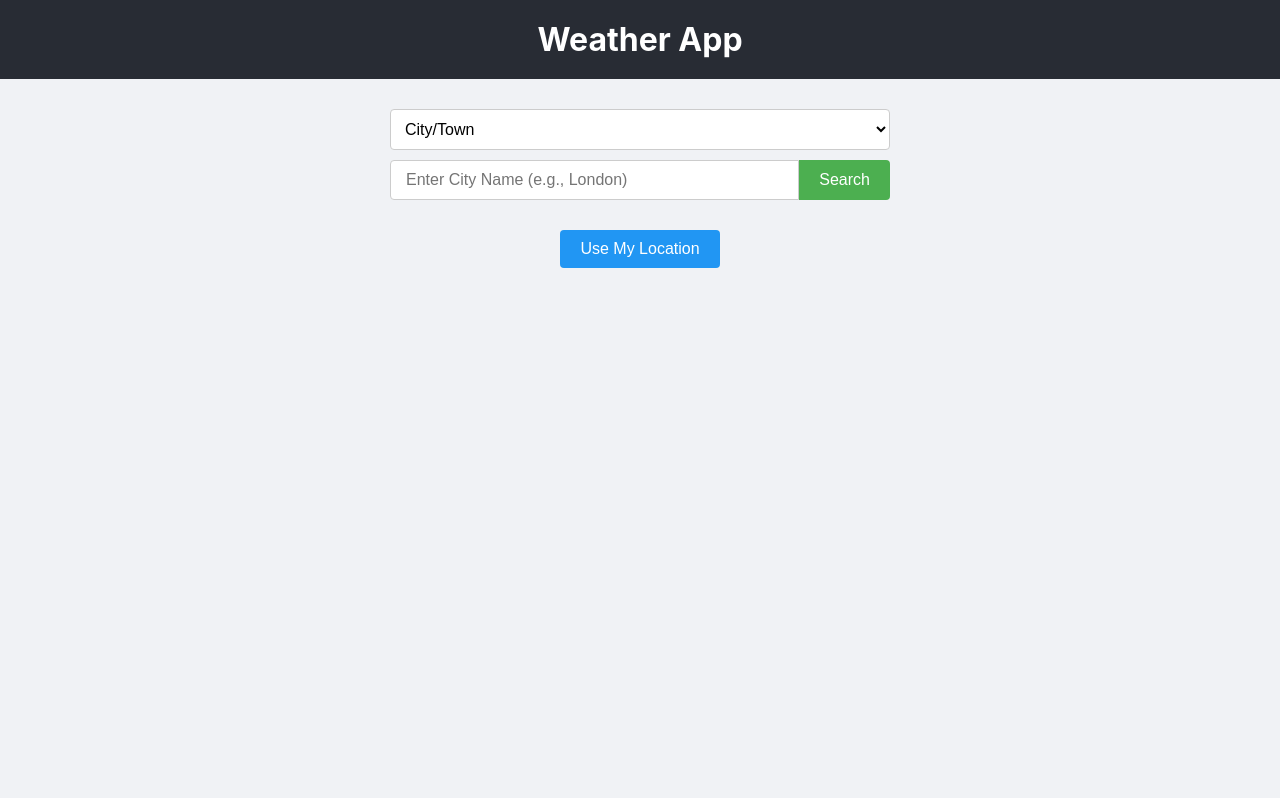
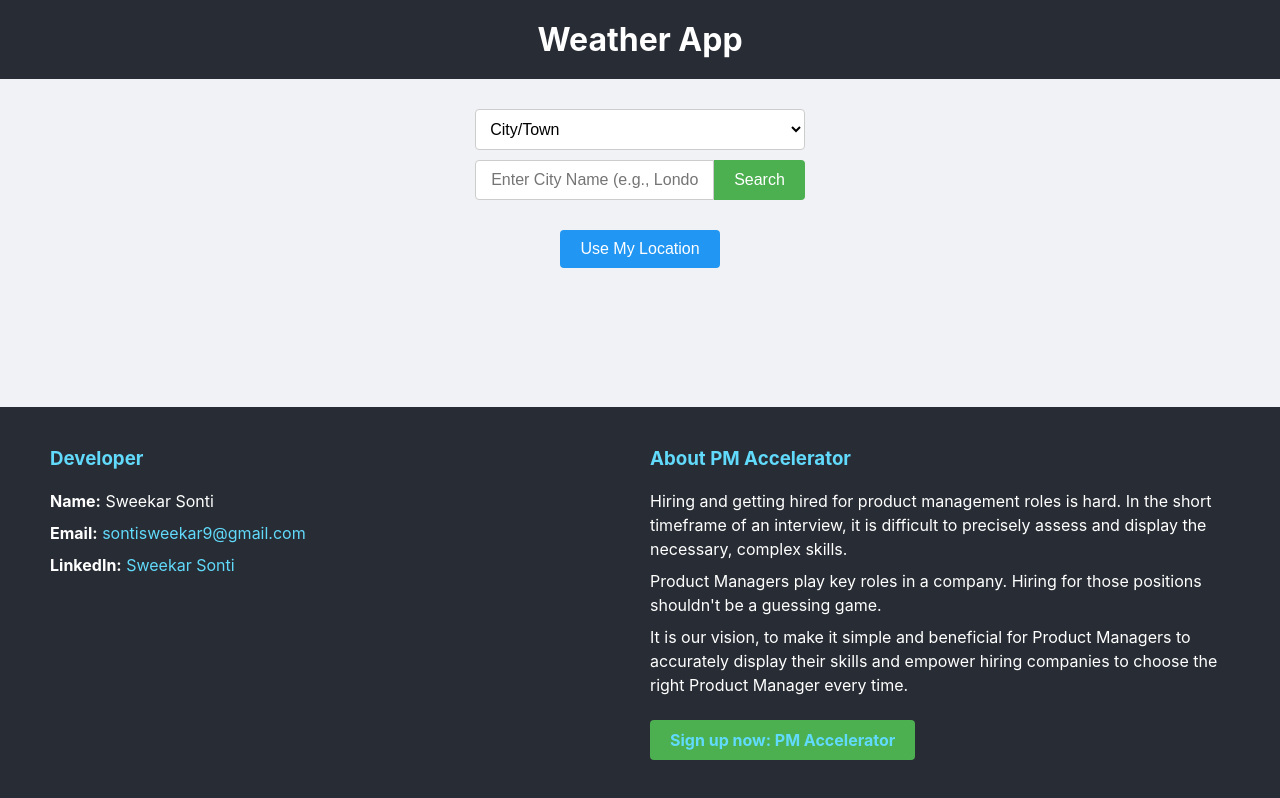
Before and after one commit to beginner4a3/weather-app, a React (Create React App) app: page / in a window 1280 px wide. Built offline with nearby package versions, Linux system fonts and the light colour scheme; no server answers; the HTML template or start-up script is replaced by a standard one.

Commit message:
Add developer information and PM Accelerator details to the app

```diff
--- a/src/App.css
+++ b/src/App.css
@@ -2,6 +2,8 @@
   text-align: center;
   min-height: 100vh;
   background-color: #f0f2f5;
+  display: flex;
+  flex-direction: column;
 }
 
 .App-logo {
@@ -44,6 +46,7 @@ main {
   padding: 0 20px;
   max-width: 1200px;
   margin: 0 auto;
+  flex: 1;
 }
 
 .search-section {
@@ -92,6 +95,63 @@ main {
   font-size: 16px;
 }
 
+.App-footer {
+  background-color: #282c34;
+  color: white;
+  padding: 30px 20px;
+  margin-top: 40px;
+}
+
+.footer-content {
+  max-width: 1200px;
+  margin: 0 auto;
+  display: flex;
+  flex-wrap: wrap;
+  justify-content: space-between;
+}
+
+.developer-info, .pm-accelerator-info {
+  flex: 1;
+  min-width: 300px;
+  margin: 10px;
+  text-align: left;
+}
+
+.developer-info h3, .pm-accelerator-info h3 {
+  margin-top: 0;
+  color: #61dafb;
+}
+
+.developer-info p, .pm-accelerator-info p {
+  margin: 8px 0;
+  line-height: 1.5;
+}
+
+.developer-info a, .pm-accelerator-info a {
+  color: #61dafb;
+  text-decoration: none;
+}
+
+.developer-info a:hover, .pm-accelerator-info a:hover {
+  text-decoration: underline;
+}
+
+.pm-accelerator-link {
+  display: inline-block;
+  margin-top: 15px;
+  padding: 10px 20px;
+  background-color: #4CAF50;
+  color: white;
+  border-radius: 4px;
+  font-weight: bold;
+  transition: background-color 0.3s;
+}
+
+.pm-accelerator-link:hover {
+  background-color: #45a049;
+  text-decoration: none;
+}
+
 @media (max-width: 768px) {
   .App {
     padding: 10px;
@@ -104,4 +164,12 @@ main {
   main {
     padding: 10px;
   }
+
+  .footer-content {
+    flex-direction: column;
+  }
+
+  .developer-info, .pm-accelerator-info {
+    margin-bottom: 20px;
+  }
 }
--- a/src/App.js
+++ b/src/App.js
@@ -128,6 +128,23 @@ function App() {
           />
         )}
       </main>
+      <footer className="App-footer">
+        <div className="footer-content">
+          <div className="developer-info">
+            <h3>Developer</h3>
+            <p><strong>Name:</strong> Sweekar Sonti</p>
+            <p><strong>Email:</strong> <a href="mailto:sontisweekar9@gmail.com">sontisweekar9@gmail.com</a></p>
+            <p><strong>LinkedIn:</strong> <a href="https://www.linkedin.com/in/sweekarsonti" target="_blank" rel="noopener noreferrer">Sweekar Sonti</a></p>
+          </div>
+          <div className="pm-accelerator-info">
+            <h3>About PM Accelerator</h3>
+            <p>Hiring and getting hired for product management roles is hard. In the short timeframe of an interview, it is difficult to precisely assess and display the necessary, complex skills.</p>
+            <p>Product Managers play key roles in a company. Hiring for those positions shouldn't be a guessing game.</p>
+            <p>It is our vision, to make it simple and beneficial for Product Managers to accurately display their skills and empower hiring companies to choose the right Product Manager every time.</p>
+            <a href="https://pm-accelerator.webflow.io/" target="_blank" rel="noopener noreferrer" className="pm-accelerator-link">Sign up now: PM Accelerator</a>
+          </div>
+        </div>
+      </footer>
     </div>
   );
 }
```
